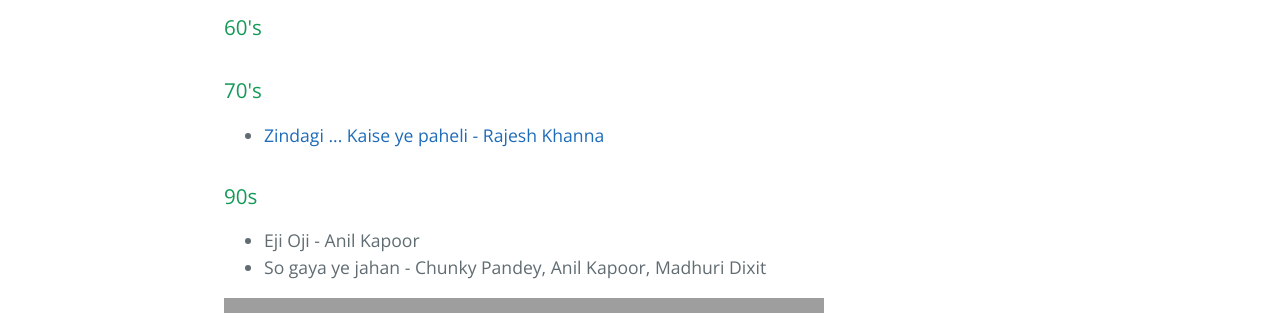
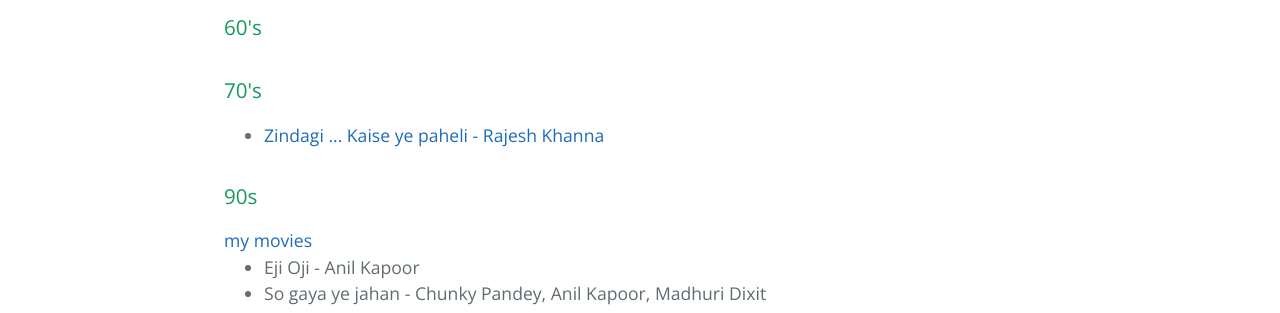
Before and after one commit to samyakbhuta/bollywood-songs, a plain HTML site: page index.html in a window 1280 px wide. Shown: the part 487-800 px from the top of the page. Drawn offline with nearby package versions, Linux system fonts and the light colour scheme; grey boxes are pictures that could not be loaded.

Commit message:
Update index.html

```diff
--- a/index.html
+++ b/index.html
@@ -35,6 +35,7 @@
 <h3>
 <a id="90s" class="anchor" href="#90s" aria-hidden="true"><span class="octicon octicon-link"></span></a>90s</h3>
 
+<a href="movies.html">my movies</a>
 <ul>
 <li>Eji Oji - Anil Kapoor</li>
 <li>So gaya ye jahan - Chunky Pandey, Anil Kapoor, Madhuri Dixit</li>
```
